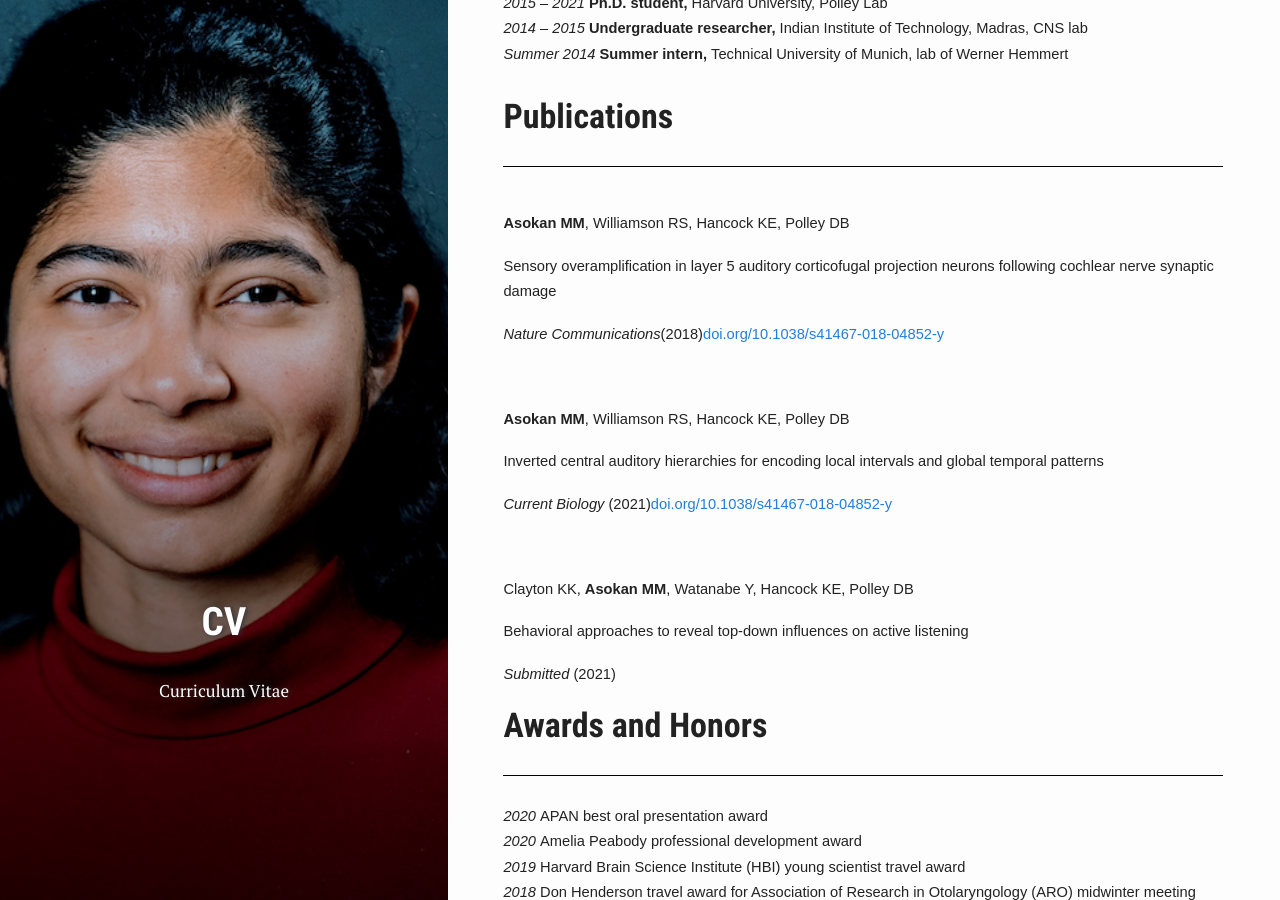
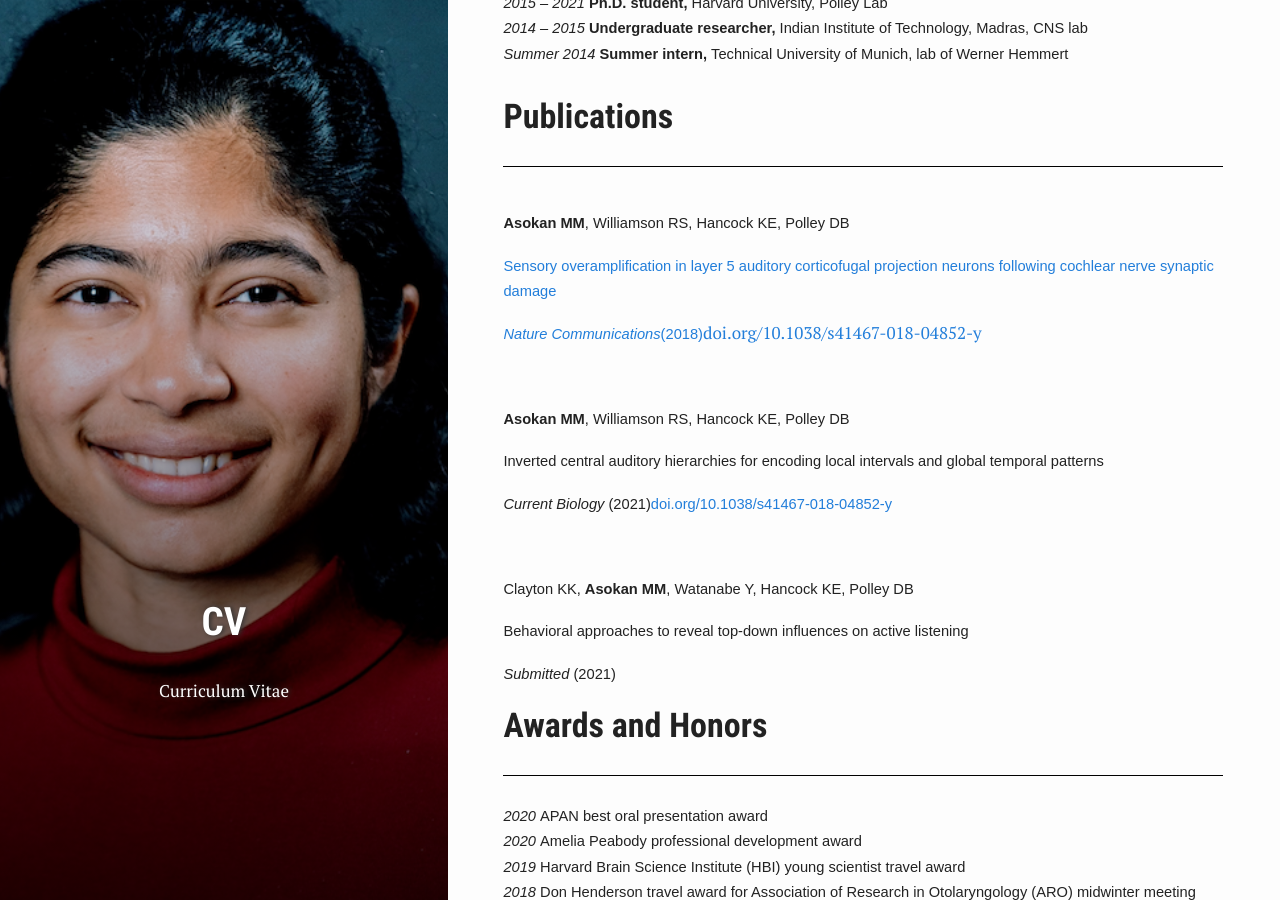
Before and after one commit to Meenakshi-Asokan/Meenakshi-Asokan.github.io, a Jekyll site: the page built from pages/2_cv.html, in a window 1280 px wide and 900 px high, scrolled down 527 px. Built offline with Jekyll 4.4.1, drawn with Linux system fonts in a browser that asks for light colours; nearby versions of some CDN libraries; some web fonts are replaced; library files that are not in the unit come from our copies.

Commit message:
Update 2_cv.html

```diff
--- a/pages/2_cv.html
+++ b/pages/2_cv.html
@@ -113,7 +113,8 @@
 style='font-size:11.0pt;font-family:"Century Gothic",sans-serif'>, Williamson RS, Hancock KE, Polley DB</span></p>
 
 <p class=MsoNormal style='margin-right:-.5in'><span style='font-size:11.0pt;
-font-family:"Century Gothic",sans-serif'>Sensory overamplification in layer 5 auditory corticofugal projection neurons
+font-family:"Century Gothic",sans-serif'><a
+href="https://www.nature.com/articles/s41467-018-04852-y">Sensory overamplification in layer 5 auditory corticofugal projection neurons
   following cochlear nerve synaptic damage</span></p>
 
 <p class=MsoNormal style='margin-right:-.5in'><i><span style='font-size:11.0pt;
```
